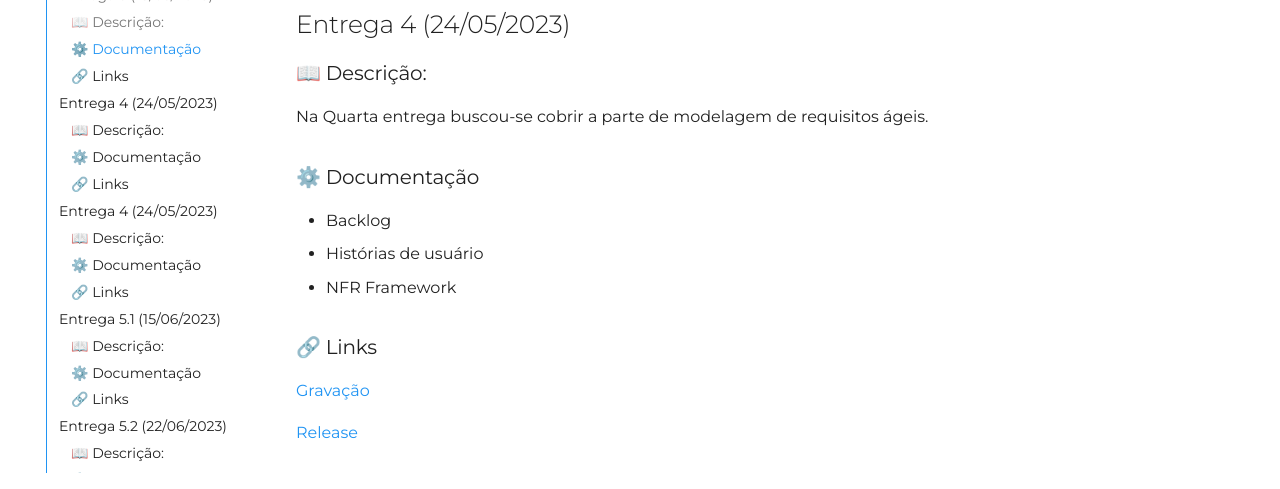
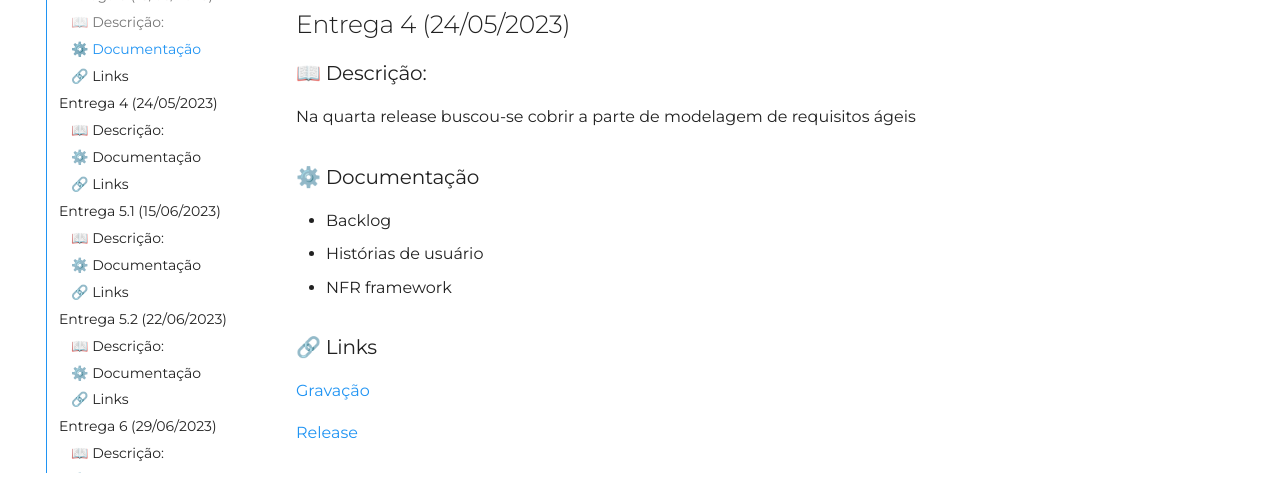
Before and after one commit to Requisitos-de-Software/2023.1-Simplenote, an MkDocs documentation site: the page built from docs/entregas.md, in a window 1280 px wide and 900 px high, scrolled down 1765 px. Shown: the part 403-892 px from the top of the window. Built offline with MkDocs 1.6.1 and Material for MkDocs 9.7.7, drawn with Linux system fonts in a browser that asks for light colours; some web fonts are replaced; comment, search, counter and statistics services are not loaded; some of the changed text lies outside the part shown.

Commit message:
Update entregas.md

```diff
--- a/docs/entregas.md
+++ b/docs/entregas.md
@@ -53,21 +53,6 @@
 [Gravação](https://www.youtube.com/watch?v=ezyo9w8Pc14)
 
 [Release](https://github.com/Requisitos-de-Software/2023.1-Simplenote/releases/tag/Simplenote)
-
-## Entrega 4 (24/05/2023)
-### 📖 Descrição:
-Na Quarta entrega buscou-se cobrir a parte de modelagem de requisitos ágeis.
-### ⚙️ Documentação
-- Backlog
-- Histórias de usuário
-- NFR Framework
-
-### 🔗 Links
-[Gravação](hhttps://www.youtube.com/watch?v=aXE6jrN7GOM)
-
-[Release](https://github.com/Requisitos-de-Software/2023.1-Simplenote/releases/tag/Simplenote4)
-
-
 
 ## Entrega  4  (24/05/2023)
 ### 📖 Descrição:
```
